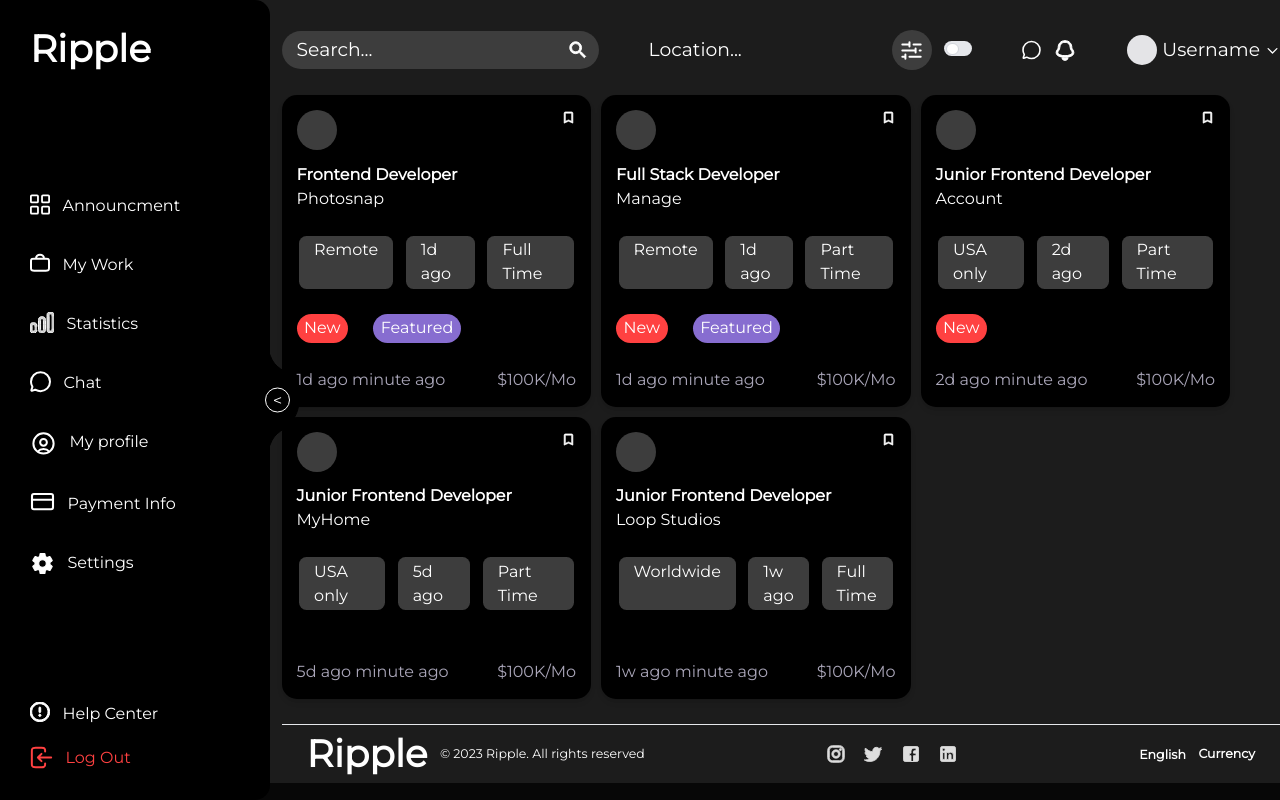
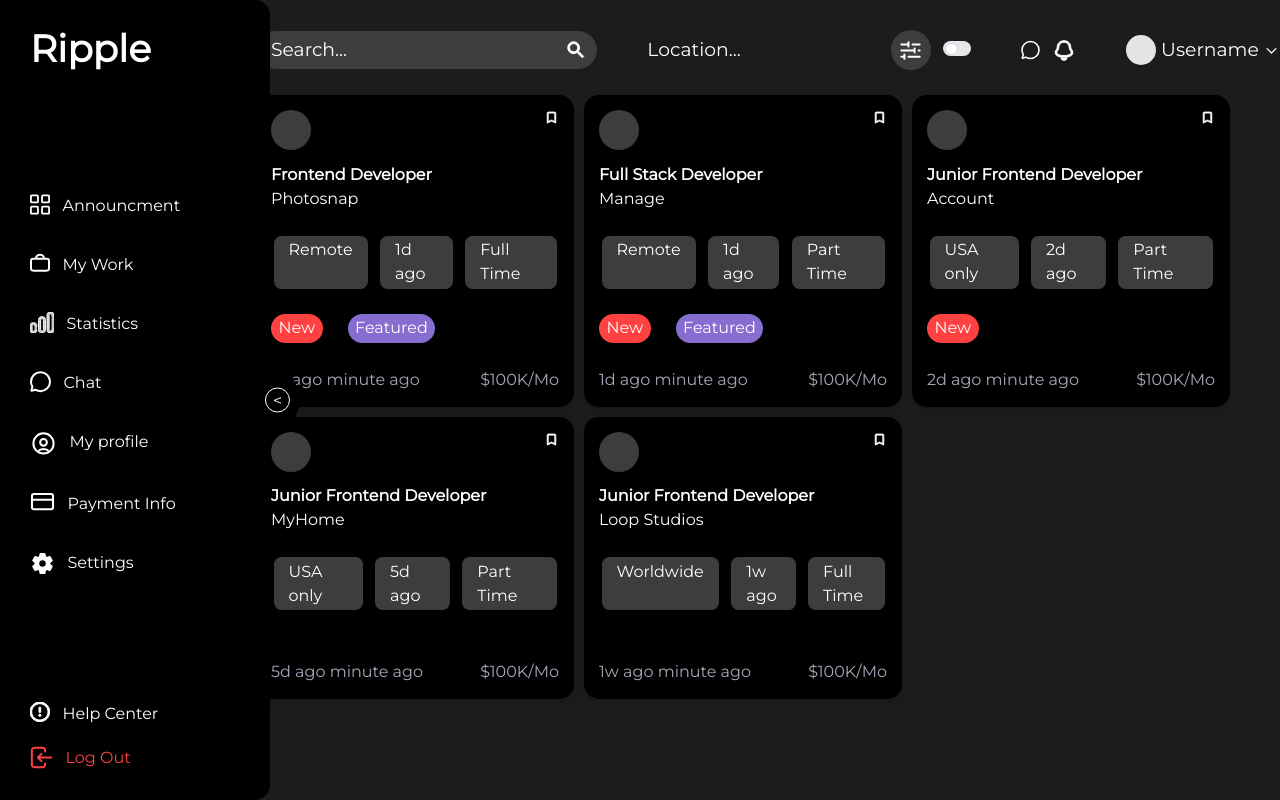
Before and after one commit to VoiceOfDarkness/Ripple, a React (Create React App) app in the folder frontend/: page /jobs in a window 1280 px wide. Built offline with nearby package versions, Linux system fonts and the light colour scheme.

Commit message:
fix: removing footer changeing some spacing:

```diff
--- a/frontend/src/components/Footer/FooterMain.jsx
+++ b/frontend/src/components/Footer/FooterMain.jsx
@@ -1,9 +1,10 @@
 import React from "react";
 import SocialIcons from "../SocialIcons";
 
-const FooterMain = () => {
+const FooterMain = ({ className }) => {
   return (
-    <footer className="footer px-10 py-4 border-t bg-base-200 text-base-content dark:text-white border-base-300">
+    <footer
+      className={`footer px-10 py-4 border-t bg-base-200 text-base-content dark:text-white border-base-300 ${className}`}>
       <nav className="w-full">
         <div className="flex flex-col md:flex-row md:justify-between md:items-center gap-5">
           <div className="flex flex-col md:flex-row items-center gap-5">
--- a/frontend/src/components/SideNav/SideNav.jsx
+++ b/frontend/src/components/SideNav/SideNav.jsx
@@ -28,7 +28,7 @@ export default function SideNav({ isVisible, setIsVisible }) {
   return (
     <m.div
       className="fixed h-screen bg-black z-50 pr-24 rounded-r-3xl"
-      animate={isVisible ? { translate: 0 } : { translate: "-85%" }}
+      animate={isVisible ? { translate: 0 } : { translate: "-99.4%" }}
       transition={{ duration: 0.8 }}
     >
       <StarShape className="flex justify-end text-black absolute -right-12 top-1/2 -translate-y-1/2 -z-50">
--- a/frontend/src/pages/Jobs.jsx
+++ b/frontend/src/pages/Jobs.jsx
@@ -7,13 +7,13 @@ import FooterMain from "../components/Footer/FooterMain";
 
 export default function JobsPage() {
   const [isVisible, setIsVisible] = useState(true);
-  const [marginLeftPercentage, setMarginLeftPercentage] = useState(22);
+  const [marginLeftPercentage, setMarginLeftPercentage] = useState(20);
 
   useEffect(() => {
     // Function to check the screen width and update the state
     const checkScreenSize = () => {
       const windowWidth = window.innerWidth;
-      const newMarginLeftPercentage = windowWidth <= 1200 ? 30 : 22;
+      const newMarginLeftPercentage = windowWidth <= 1200 ? 30 : 20;
       const newMarginLeftPercentage1 = windowWidth <= 768 ? 40 : 30;
       setMarginLeftPercentage(newMarginLeftPercentage1);
       setMarginLeftPercentage(newMarginLeftPercentage);
@@ -34,14 +34,14 @@ export default function JobsPage() {
 
   return (
     <>
-      <div className="bg-backGrey w-full absolute ">
+      <div className="bg-backGrey w-full h-full absolute ">
         <SideNav isVisible={isVisible} setIsVisible={setIsVisible} />
         <m.div
-          animate={{ marginLeft: isVisible ? `${marginLeftPercentage}%` : '5%' }}
-          transition={{ duration: 0.8 }}
-        >
+          animate={{
+            marginLeft: isVisible ? `${marginLeftPercentage}%` : "5%",
+          }}
+          transition={{ duration: 0.8 }}>
           <JobMain />
-          <FooterMain/>
         </m.div>
       </div>
     </>
```
